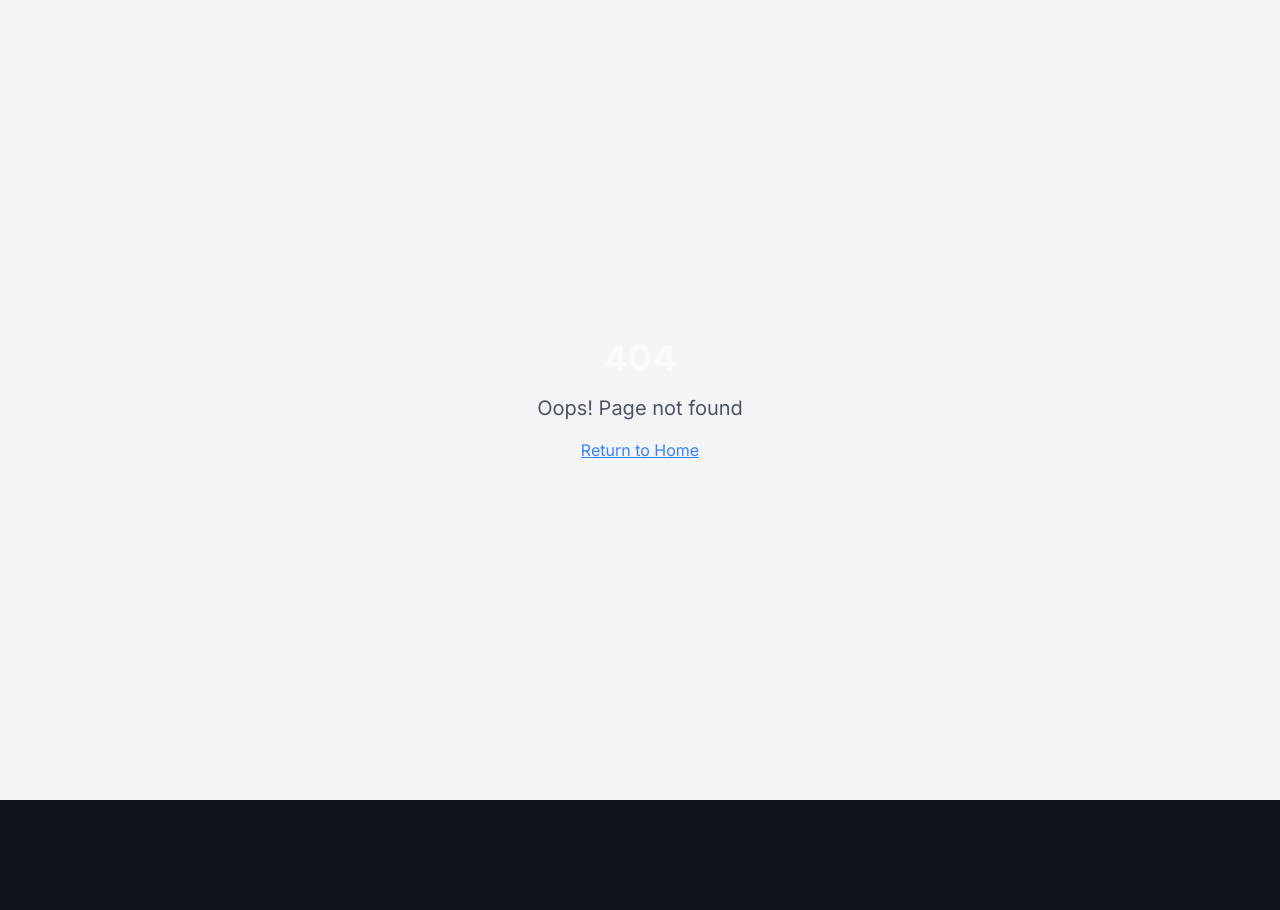
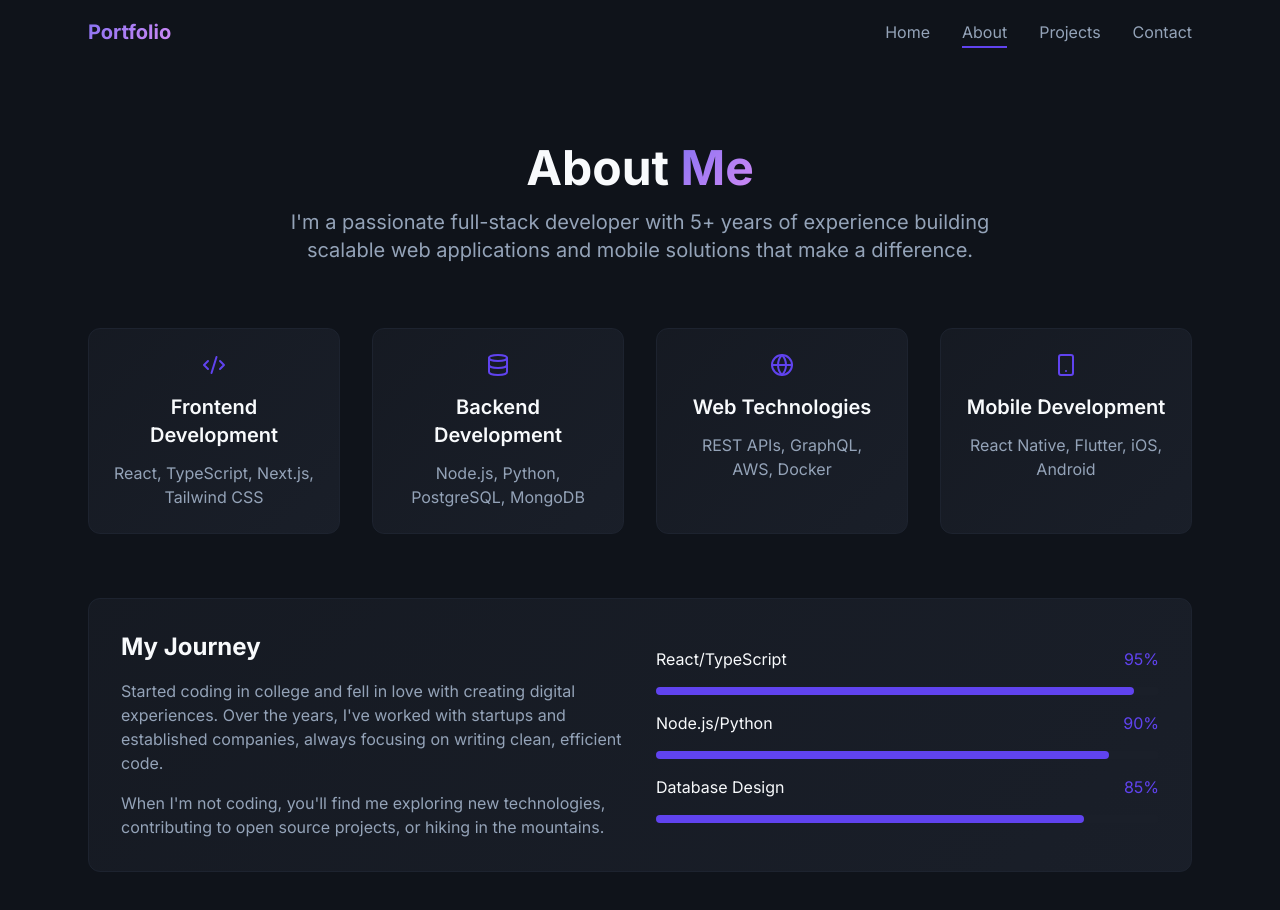
Before and after one commit to Fugitive-1640/digital-show-space, a React (Vite) app: page /about in a window 1280 px wide. Before the commit this address had no page. Shown: the top 910 px of the page. Before the commit the page ends 800 px from the top, so only its background shows below. Built offline with nearby package versions, Linux system fonts and the light colour scheme.

Commit message:
Add multi-page support
Implement routing for multiple pages, including a dedicated About page and Contact page. Update navigation to link to these new pages.

```diff
--- a/src/App.tsx
+++ b/src/App.tsx
@@ -1,9 +1,15 @@
+
 import { Toaster } from "@/components/ui/toaster";
 import { Toaster as Sonner } from "@/components/ui/sonner";
 import { TooltipProvider } from "@/components/ui/tooltip";
 import { QueryClient, QueryClientProvider } from "@tanstack/react-query";
 import { BrowserRouter, Routes, Route } from "react-router-dom";
+import { Navigation } from "@/components/Navigation";
 import Index from "./pages/Index";
+import Home from "./pages/Home";
+import AboutPage from "./pages/AboutPage";
+import ProjectsPage from "./pages/ProjectsPage";
+import ContactPage from "./pages/ContactPage";
 import NotFound from "./pages/NotFound";
 
 const queryClient = new QueryClient();
@@ -14,8 +20,12 @@ const App = () => (
       <Toaster />
       <Sonner />
       <BrowserRouter>
+        <Navigation />
         <Routes>
-          <Route path="/" element={<Index />} />
+          <Route path="/" element={<Home />} />
+          <Route path="/about" element={<AboutPage />} />
+          <Route path="/projects" element={<ProjectsPage />} />
+          <Route path="/contact" element={<ContactPage />} />
           {/* ADD ALL CUSTOM ROUTES ABOVE THE CATCH-ALL "*" ROUTE */}
           <Route path="*" element={<NotFound />} />
         </Routes>
--- a/src/components/Navigation.tsx
+++ b/src/components/Navigation.tsx
@@ -1,10 +1,12 @@
 
 import { useState, useEffect } from "react";
 import { Menu, X } from "lucide-react";
+import { Link, useLocation } from "react-router-dom";
 
 export const Navigation = () => {
   const [isOpen, setIsOpen] = useState(false);
   const [scrolled, setScrolled] = useState(false);
+  const location = useLocation();
 
   useEffect(() => {
     const handleScroll = () => {
@@ -17,10 +19,10 @@ export const Navigation = () => {
   }, []);
 
   const navItems = [
-    { href: "#home", label: "Home" },
-    { href: "#about", label: "About" },
-    { href: "#projects", label: "Projects" },
-    { href: "#contact", label: "Contact" },
+    { href: "/", label: "Home" },
+    { href: "/about", label: "About" },
+    { href: "/projects", label: "Projects" },
+    { href: "/contact", label: "Contact" },
   ];
 
   return (
@@ -29,21 +31,25 @@ export const Navigation = () => {
     }`}>
       <div className="max-w-6xl mx-auto px-6">
         <div className="flex items-center justify-between h-16">
-          <a href="#home" className="text-xl font-bold hero-text">
+          <Link to="/" className="text-xl font-bold hero-text">
             Portfolio
-          </a>
+          </Link>
 
           {/* Desktop Navigation */}
           <div className="hidden md:flex space-x-8">
             {navItems.map((item) => (
-              <a
+              <Link
                 key={item.href}
-                href={item.href}
-                className="text-muted-foreground hover:text-foreground transition-colors duration-200 relative group"
+                to={item.href}
+                className={`text-muted-foreground hover:text-foreground transition-colors duration-200 relative group ${
+                  location.pathname === item.href ? "text-foreground" : ""
+                }`}
               >
                 {item.label}
-                <span className="absolute -bottom-1 left-0 w-0 h-0.5 bg-primary transition-all duration-300 group-hover:w-full"></span>
-              </a>
+                <span className={`absolute -bottom-1 left-0 h-0.5 bg-primary transition-all duration-300 ${
+                  location.pathname === item.href ? "w-full" : "w-0 group-hover:w-full"
+                }`}></span>
+              </Link>
             ))}
           </div>
 
@@ -61,14 +67,16 @@ export const Navigation = () => {
           <div className="md:hidden">
             <div className="px-2 pt-2 pb-3 space-y-1 bg-background border-t border-border">
               {navItems.map((item) => (
-                <a
+                <Link
                   key={item.href}
-                  href={item.href}
-                  className="block px-3 py-2 text-muted-foreground hover:text-foreground transition-colors duration-200"
+                  to={item.href}
+                  className={`block px-3 py-2 text-muted-foreground hover:text-foreground transition-colors duration-200 ${
+                    location.pathname === item.href ? "text-foreground" : ""
+                  }`}
                   onClick={() => setIsOpen(false)}
                 >
                   {item.label}
-                </a>
+                </Link>
               ))}
             </div>
           </div>
--- /dev/null
+++ b/src/pages/AboutPage.tsx
@@ -0,0 +1,12 @@
+
+import { About } from "@/components/About";
+
+const AboutPage = () => {
+  return (
+    <div className="min-h-screen bg-background pt-16">
+      <About />
+    </div>
+  );
+};
+
+export default AboutPage;
--- /dev/null
+++ b/src/pages/ContactPage.tsx
@@ -0,0 +1,12 @@
+
+import { Contact } from "@/components/Contact";
+
+const ContactPage = () => {
+  return (
+    <div className="min-h-screen bg-background pt-16">
+      <Contact />
+    </div>
+  );
+};
+
+export default ContactPage;
--- /dev/null
+++ b/src/pages/Home.tsx
@@ -0,0 +1,12 @@
+
+import { Hero } from "@/components/Hero";
+
+const Home = () => {
+  return (
+    <div className="min-h-screen bg-background">
+      <Hero />
+    </div>
+  );
+};
+
+export default Home;
--- /dev/null
+++ b/src/pages/ProjectsPage.tsx
@@ -0,0 +1,12 @@
+
+import { Projects } from "@/components/Projects";
+
+const ProjectsPage = () => {
+  return (
+    <div className="min-h-screen bg-background pt-16">
+      <Projects />
+    </div>
+  );
+};
+
+export default ProjectsPage;
```
